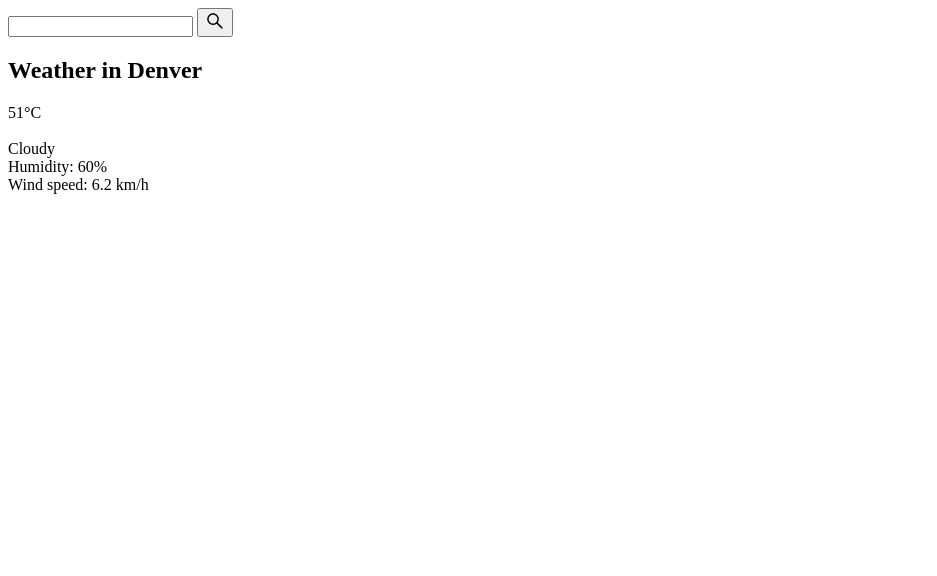
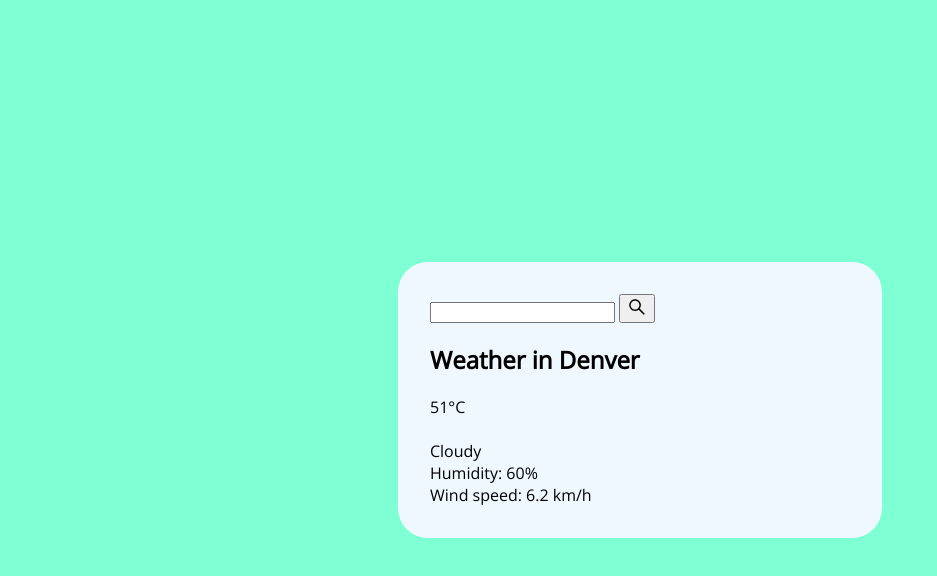
Before and after one commit to iFoxtrot33/weatherapp, a website: page index.html in a window 1280 px wide. Shown: the whole page, without its empty margins (0-937 px from the left). Drawn offline with nearby package versions, Linux system fonts and the light colour scheme.

Commit message:
Add styles

```diff
--- a/index.html
+++ b/index.html
@@ -6,6 +6,8 @@
     <meta name="viewport" content="width=device-width, initial-scale=1.0">
     <title>Weather App</title>
     <link rel="stylesheet" href="./src/styles.css"/>
+    <link rel="preconnect" href="https://fonts.googleapis.com"><link rel="preconnect" href="https://fonts.gstatic.com" crossorigin>
+    <link href="https://fonts.googleapis.com/css2?family=Open+Sans&display=swap" rel="stylesheet">
     <script src="./src/main.js"></script>
 </head>
 <body>
--- a/src/styles.css
+++ b/src/styles.css
@@ -0,0 +1,18 @@
+body {
+    display: flex;
+    justify-content: center;
+    align-items: center;
+    height: 100vh;
+    margin: 0;
+    background-color: aquamarine;
+    font-family: 'Open Sans', sans-serif;
+}
+
+.card {
+    background-color: aliceblue;
+    padding: 2em;
+    border-radius: 30px;
+    width: 100%;
+    max-width: 420px;
+    margin: 1em;
+}
```
